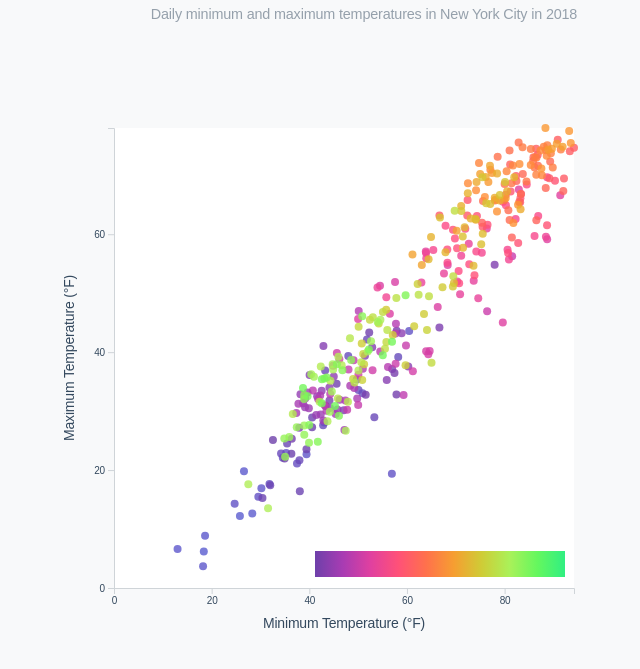
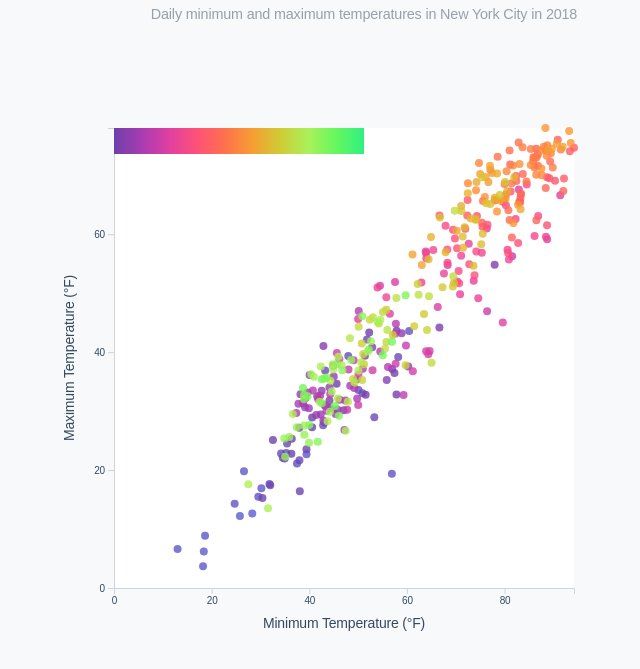
Before and after one commit to FCLV/dv, a plain HTML site: page Assignment 2/index.html in a window 1280 px wide. Shown: the part 101-770 px from the top of the page, without its empty margins (276-916 px from the left). Drawn offline with Linux system fonts and the light colour scheme.

Commit message:
move legend to left

```diff
--- a/Assignment 2/src/test.js
+++ b/Assignment 2/src/test.js
@@ -4,7 +4,7 @@ async function drawScatter() {
 
     const dataset = await d3.json("./data/my_weather_data.json")
     const dateArr = new Array()
-    for (i in dataset){
+    for (i in dataset) {
         dateArr.push(dataset[i].date)
     }
     // set data constants
@@ -119,12 +119,12 @@ async function drawScatter() {
         .attr("y", -dimensions.margin.left + 10)
         .html("Maximum Temperature (&deg;F)")
 
-    const legendGroup = bounds.append("g")
-        .attr("transform", `translate(${
-        dimensions.boundedWidth - dimensions.legendWidth - 9
-      },${
-        dimensions.boundedHeight - 37
-      })`)
+    // const legendGroup = bounds.append("g")
+    //     .attr("transform", `translate(${
+    //     dimensions.boundedWidth - dimensions.legendWidth - 9
+    //   },${
+    //     dimensions.boundedHeight - 37
+    //   })`)
 
     const defs = wrapper.append("defs")
 
@@ -141,9 +141,13 @@ async function drawScatter() {
         .attr("stop-color", d => d3.interpolateRainbow(d * 0.65))
         .attr("offset", d => `${d * 100}%`)
 
-    const legendGradient = legendGroup.append("rect")
+    const legendGradient = bounds.append("rect")
         .attr("height", dimensions.legendHeight)
         .attr("width", dimensions.legendWidth)
+        // .attr('x', dimensions.boundedWidth - dimensions.legendWidth)
+        // .attr('y', dimensions.boundedHeight - dimensions.legendHeight)
+        .attr('x', 0)
+        .attr('y', 0)
         .style("fill", `url(#${legendGradientId})`)
 
     const tickValues = [
@@ -155,7 +159,7 @@ async function drawScatter() {
         .domain(colorScale.domain())
         .range([0, dimensions.legendWidth])
 
-    const legendValues = legendGroup.selectAll(".legend-value")
+    const legendValues = bounds.selectAll(".legend-value")
         .data(tickValues)
         .join("text")
         .attr("class", "legend-value")
@@ -163,7 +167,7 @@ async function drawScatter() {
         .attr("y", -6)
         .text(d3.timeFormat("%b"))
 
-    const legendValueTicks = legendGroup.selectAll(".legend-tick")
+    const legendValueTicks = bounds.selectAll(".legend-tick")
         .data(tickValues)
         .join("line")
         .attr("class", "legend-tick")
@@ -177,14 +181,14 @@ async function drawScatter() {
         .append('circle')
         .attr('opacity', 0);
     console.log('2')
-    var mousemove = function(e, d){
+    var mousemove = function(e, d) {
         tooltip.style('opacity', 1)
-            .style('left', xScale(d['temperatureMax'])-40 + 'px')
-            .style('top', yScale(d['temperatureMin'])+20 + 'px')
+            .style('left', xScale(d['temperatureMax']) - 40 + 'px')
+            .style('top', yScale(d['temperatureMin']) + 20 + 'px')
             .html('Temp:' + d['temperatureMin'] + '&deg;F - ' + d['temperatureMax'] + '&deg;F<br>Date:' + d['date']);
 
     };
-    var mouseleave = function(e, d){
+    var mouseleave = function(e, d) {
         tooltip.style("opacity", 0)
         d3.select(this)
             .style("stroke", "none")
@@ -202,43 +206,48 @@ async function drawScatter() {
     const legendHighlightBarWidth = dimensions.legendWidth * 0.05
 
     const x_to_legend = d3.scaleLinear()
-        .domain([645, 894])
-        .range([0, legendGradient.attr('width')-legendHighlightBarWidth]);
+        .domain([0, width])
+        .range([parseFloat(legendGradient.attr('x')), parseFloat(legendGradient.attr('x')) + dimensions.legendWidth]);
 
     const date_to_legend = d3.scaleLinear()
         .domain([parseDate('2018-01-01').setYear(colorScaleYear), parseDate('2018-12-31').setYear(colorScaleYear)])
-        .range([0, legendGradient.attr('width')-legendHighlightBarWidth]);
+        .range([0, legendGradient.attr('width')]);
 
     const legend_to_365 = d3.scaleLinear()
-        .domain([0, legendGradient.attr('width')-legendHighlightBarWidth])
+        .domain([0, legendGradient.attr('width')])
         .range([0, 365]);
-    // console.log(date_to_legend(parseDate('2018-12-31').setYear(colorScaleYear)))
 
-    const legendHighlightGroup = legendGroup.append("g")
-        .attr("opacity", 0)
-    const legendHighlightBar = legendHighlightGroup.append("rect")
+    const legendHighlightBar = bounds.append("rect")
         .attr("class", "legend-highlight-bar")
+        // .attr('x', dimensions.boundedWidth - dimensions.legendWidth)
+        // .attr('y', dimensions.boundedHeight - dimensions.legendHeight)
+        .attr('x', 0)
+        .attr('y', 0)
         .attr("width", legendHighlightBarWidth)
         .attr("height", dimensions.legendHeight)
+        .style('opacity', 0)
 
-    const legendHighlightText = legendHighlightGroup.append("text")
+    const legendHighlightText = bounds.append("text")
         .attr("class", "legend-highlight-text")
-        .attr("x", legendHighlightBarWidth / 2)
-        .attr("y", -6)
+        // .attr('x', dimensions.boundedWidth - dimensions.legendWidth)
+        // .attr('y', dimensions.boundedHeight - dimensions.legendHeight)
+        .attr('x', 0)
+        .attr('y', 0)
+        .style('opacity', 0)
         .html("here")
 
     function onLegendMouseMove(e) {
         // Display the data only when the data are in the selected date range.
         // To DO
-        legendHighlightGroup.style('opacity', 1)
-        // for (x in legendHighlightBar){
-        //     console.log(x)
-        // }
-        // console.log(e.x)
-        legendHighlightBar.attr('x', x_to_legend(e.x))
-        legendHighlightText.attr('x', x_to_legend(e.x+5))
-        const leftidx = parseInt(legend_to_365(x_to_legend(e.x)))
-        const rightidx = parseInt(legend_to_365(x_to_legend(e.x) + legendHighlightBarWidth))
+        legendHighlightBar.style('opacity', 1)
+        legendHighlightText.style('opacity', 1)
+        temp = dimensions.legendWidth + parseFloat(legendGradient.attr('x'))
+        console.log(legendGradient.attr('x'), temp, e.layerX - 50)
+
+        legendHighlightBar.attr('x', e.layerX - 50)
+        legendHighlightText.attr('x', e.layerX - 50)
+        const leftidx = parseInt(legend_to_365(e.layerX - 50))
+        const rightidx = parseInt(legend_to_365(e.layerX - 50 + legendHighlightBarWidth))
         legendHighlightText.html(dateArr[leftidx] + ' to ' + dateArr[Math.min(rightidx, 364)])
 
         d3.selectAll('.dot').remove()
@@ -248,7 +257,7 @@ async function drawScatter() {
             .attr("cx", function(d) { return xScale(d['temperatureMax']); })
             .attr("cy", function(d) { return yScale(d['temperatureMin']); })
             .attr("r", function(d) { return isDayWithinRange(d); })
-            .style("opacity", function(d) {return isDayWithinRange(d) / 10;})
+            .style("opacity", function(d) { return isDayWithinRange(d) / 10; })
             .attr("class", 'dot')
             .attr('date', function(d) { return yScale(d['date']); })
             .style("fill", function(d) {
@@ -258,12 +267,11 @@ async function drawScatter() {
             .on('mousemove', mousemove)
             .on('mouseleave', mouseleave)
 
-        function isDayWithinRange(d){
-            var dateValue =  legend_to_365(date_to_legend(parseDate(d.date).setYear(colorScaleYear)))
-            if(dateValue <= rightidx && dateValue >= leftidx){
+        function isDayWithinRange(d) {
+            var dateValue = legend_to_365(date_to_legend(parseDate(d.date).setYear(colorScaleYear)))
+            if (dateValue <= rightidx && dateValue >= leftidx) {
                 return 7;
-            }
-            else{
+            } else {
                 return 2;
             }
         }
@@ -275,9 +283,9 @@ async function drawScatter() {
             .style("opacity", 1)
             .attr("r", 4)
 
-        legendValues.style("opacity", 1)
-        legendValueTicks.style("opacity", 1)
-        legendHighlightGroup.style("opacity", 0)
+        legendHighlightBar.style("opacity", 0)
+        legendHighlightText.style("opacity", 0)
+            // legendHighlightGroup.style("opacity", 0)
     }
 
 }
--- a/Assignment 2/styles.css
+++ b/Assignment 2/styles.css
@@ -1,8 +1,3 @@
-/* @font-face {
-    font-family: 'Inter var';
-    src: url('./../../Inter.var.woff2');
-} */
-
 body {
     display: flex;
     flex-direction: column;
```
Also changed, not shown: 1 other file.
